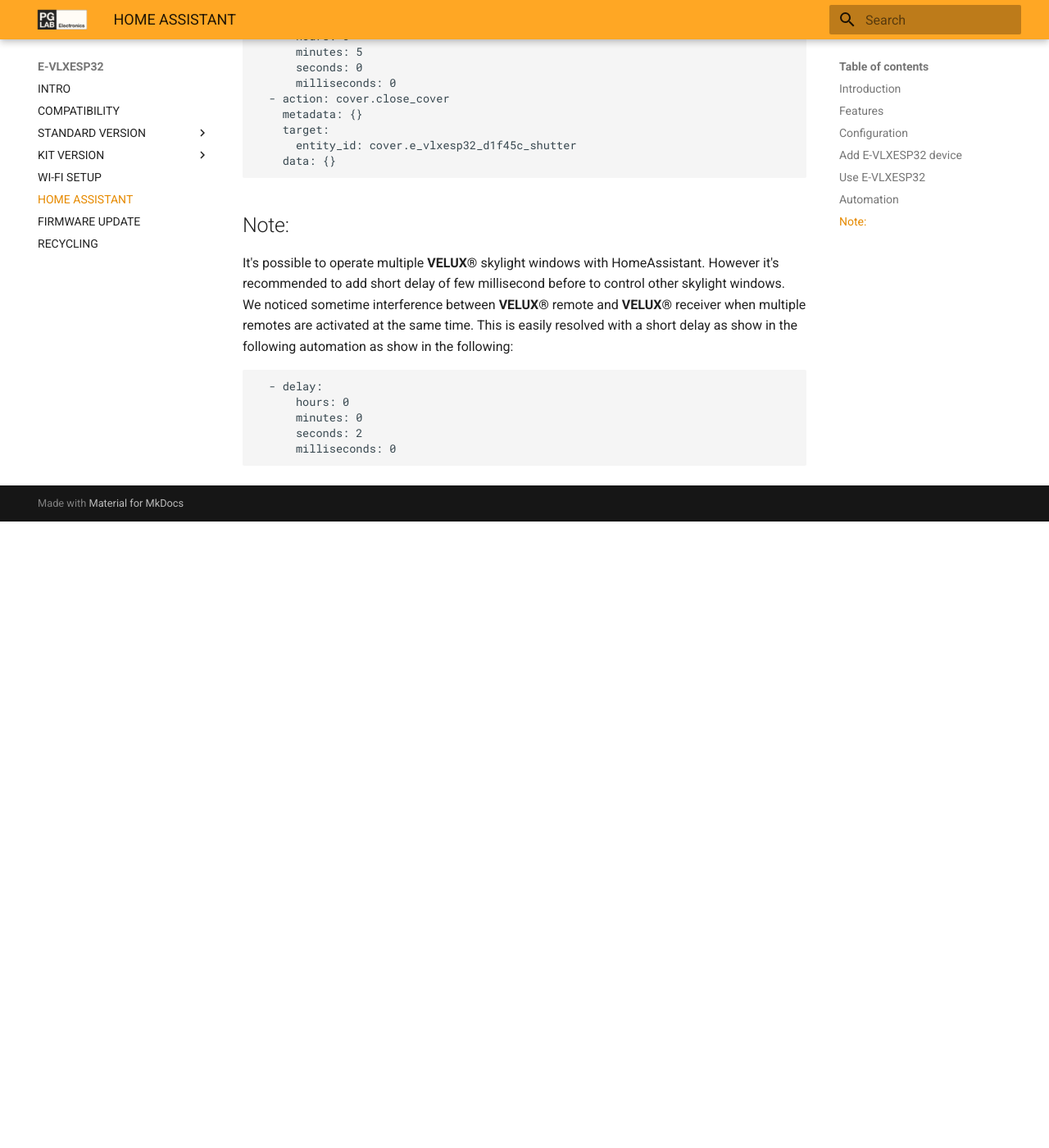
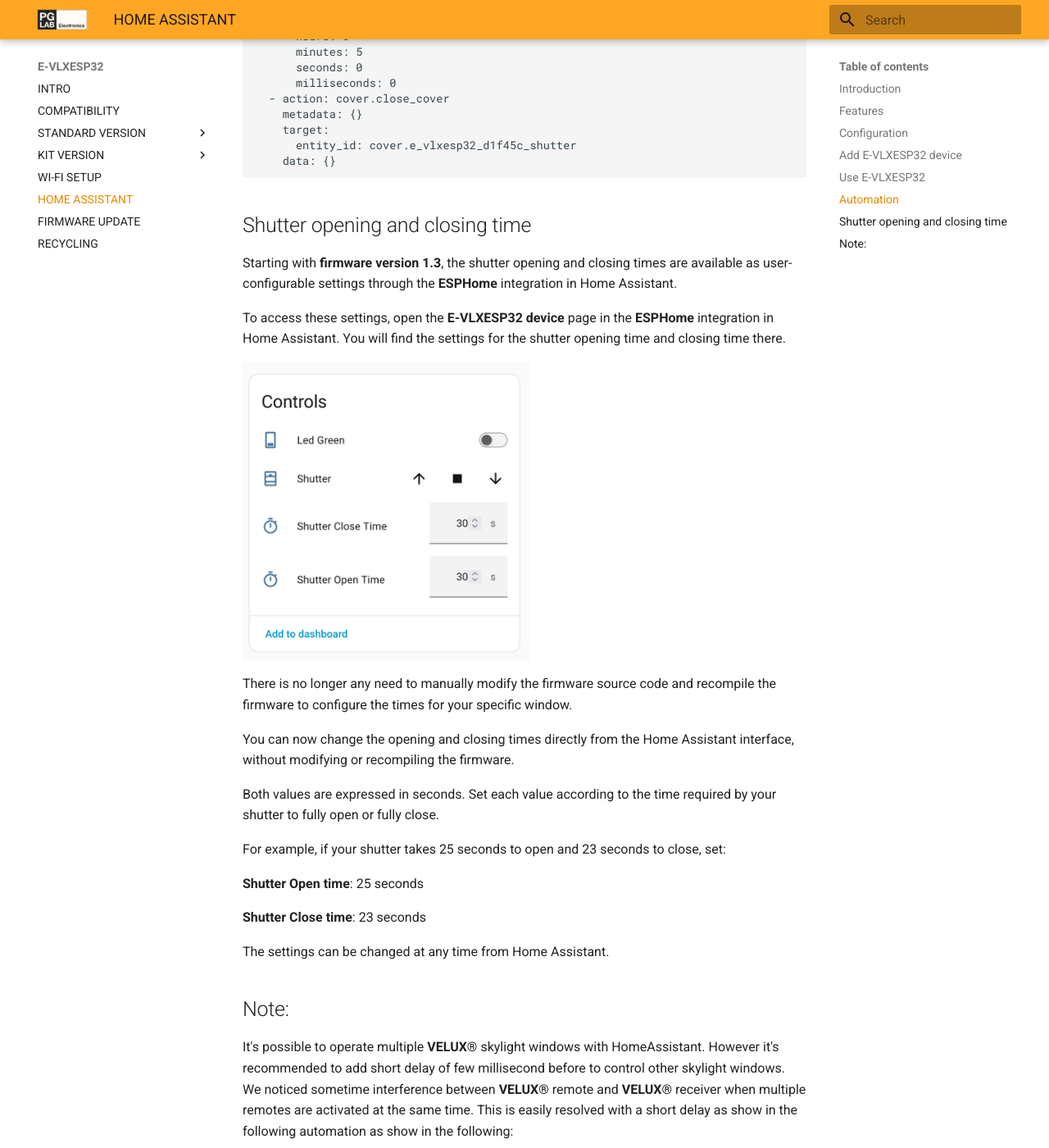
Before and after one commit to pglab-electronics/docs, an MkDocs documentation site: the page built from docs/evlxesp32/homeassistant.md, in a window 1280 px wide and 1400 px high, scrolled down 3309 px. Shown: the whole window at 82% size. Built offline with MkDocs 1.6.1 and Material for MkDocs 9.7.7, drawn with Linux system fonts in a browser that asks for light colours; before the commit the page ends 3945 px from its top, so only the background shows below that.

Commit message:
Added shutter opening and closing time

````diff
--- a/docs/evlxesp32/homeassistant.md
+++ b/docs/evlxesp32/homeassistant.md
@@ -99,6 +99,28 @@
     data: {}
 ```
 
+## Shutter opening and closing time
+
+Starting with **firmware version 1.3**, the shutter opening and closing times are available as user-configurable settings through the **ESPHome** integration in Home Assistant.
+
+To access these settings, open the **E-VLXESP32 device** page in the **ESPHome** integration in Home Assistant. You will find the settings for the shutter opening time and closing time there.
+
+![Encryption Key](img/shutter_time.png){ width="350", align="center" }
+
+There is no longer any need to manually modify the firmware source code and recompile the firmware to configure the times for your specific window.
+
+You can now change the opening and closing times directly from the Home Assistant interface, without modifying or recompiling the firmware.
+
+Both values are expressed in seconds. Set each value according to the time required by your shutter to fully open or fully close.
+
+For example, if your shutter takes 25 seconds to open and 23 seconds to close, set:
+
+**Shutter Open time**: 25 seconds
+
+**Shutter Close time**: 23 seconds
+
+The settings can be changed at any time from Home Assistant.
+
 ## Note:
 
 It's possible to operate multiple **VELUX®** skylight windows with HomeAssistant.
````
Also changed, not shown: docs/evlxesp32/img/shutter_time.png (added).
